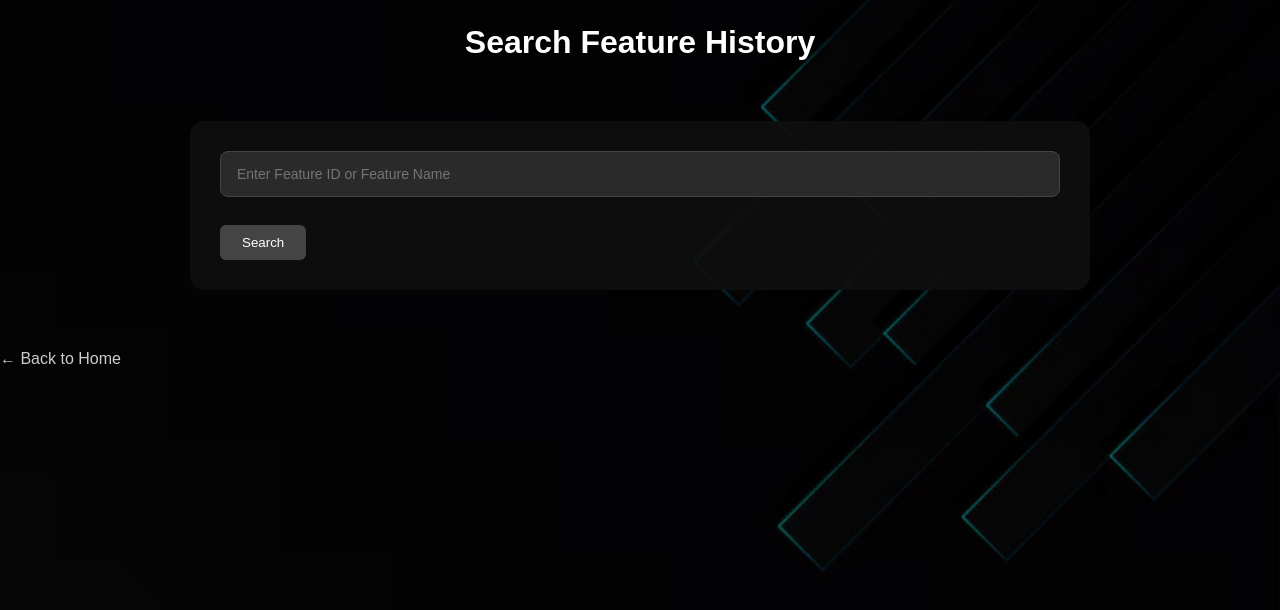
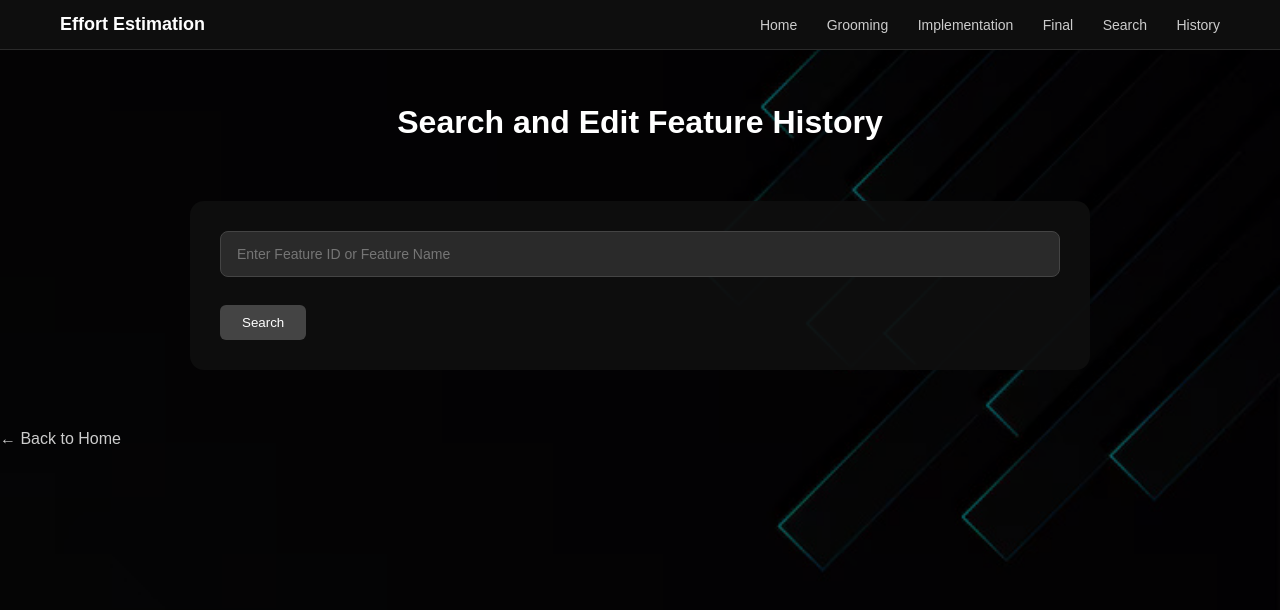
Before and after one commit to VarshaSharma04/Effort_Estimation_App, a Flask app: page /search in a window 1280 px wide. Shown: the top 610 px of the page. Run offline with Flask 3, Linux system fonts and the light colour scheme; parts of the project's set-up code (start-up, migrations or seed data) failed here and were passed over.

Commit message:
Added latest feature updates

```diff
--- a/static/style.css
+++ b/static/style.css
@@ -591,3 +591,46 @@ input, select {
     border-bottom: 1px solid rgba(255,255,255,0.1);
     padding-bottom: 10px;
 }
+
+/* ================= NAVBAR ================= */
+
+.navbar {
+    position: sticky;
+    top: 0;
+    z-index: 1000;
+    background: rgba(15,15,15,0.95);
+    backdrop-filter: blur(10px);
+    border-bottom: 1px solid #2a2a2a;
+}
+
+.nav-container {
+    max-width: 1200px;
+    margin: auto;
+    padding: 14px 20px;
+    display: flex;
+    justify-content: space-between;
+    align-items: center;
+}
+
+.nav-logo {
+    font-size: 18px;
+    font-weight: bold;
+    color: #ffffff;
+}
+
+.nav-links a {
+    margin-left: 25px;
+    text-decoration: none;
+    color: #ccc;
+    font-size: 14px;
+    transition: color 0.2s ease;
+}
+
+.nav-links a:hover {
+    color: #4da6ff;
+}
+
+/* Content spacing under navbar */
+.page-content {
+    padding-top: 30px;
+}
--- /dev/null
+++ b/templates/base.html
@@ -0,0 +1,39 @@
+<!DOCTYPE html>
+<html lang="en">
+<head>
+    <meta charset="UTF-8">
+    <title>{% block title %}Effort Estimation{% endblock %}</title>
+    <link rel="stylesheet" href="{{ url_for('static', filename='style.css') }}">
+</head>
+
+<body>
+
+<!-- ================= NAVBAR ================= -->
+
+<nav class="navbar">
+    <div class="nav-container">
+
+        <div class="nav-logo">
+            Effort Estimation
+        </div>
+
+        <div class="nav-links">
+            <a href="/">Home</a>
+            <a href="/grooming">Grooming</a>
+            <a href="/implementation">Implementation</a>
+            <a href="/final">Final</a>
+            <a href="/search">Search</a>
+            <a href="/history">History</a>
+        </div>
+
+    </div>
+</nav>
+
+<!-- ================= PAGE CONTENT ================= -->
+
+<div class="page-content">
+    {% block content %}{% endblock %}
+</div>
+
+</body>
+</html>
--- a/templates/search.html
+++ b/templates/search.html
@@ -1,13 +1,10 @@
-<!DOCTYPE html>
-<html lang="en">
-<head>
-    <meta charset="UTF-8">
-    <title>Search & Edit</title>
-    <link rel="stylesheet" href="{{ url_for('static', filename='style.css') }}">
-</head>
-<body>
+{% extends "base.html" %}
 
-<h1>Search Feature History</h1>
+{% block title %}Search and Edit Feature History{% endblock %}
+
+{% block content %}
+
+<h1>Search and Edit Feature History</h1>
 
 <div class="card">
 
@@ -119,4 +116,4 @@
 <a href="/" class="history-link">← Back to Home</a>
 
 </body>
-</html>
+{% endblock %}
```
Also changed, not shown: templates/edit.html (+6 -9 lines), templates/final.html (+6 -8 lines), templates/grooming.html (+5 -8 lines), templates/history.html (+6 -7 lines), templates/history_home.html (+6 -7 lines), templates/history_table.html (+6 -7 lines), templates/home.html (+6 -7 lines), templates/implementation.html (+6 -8 lines).
